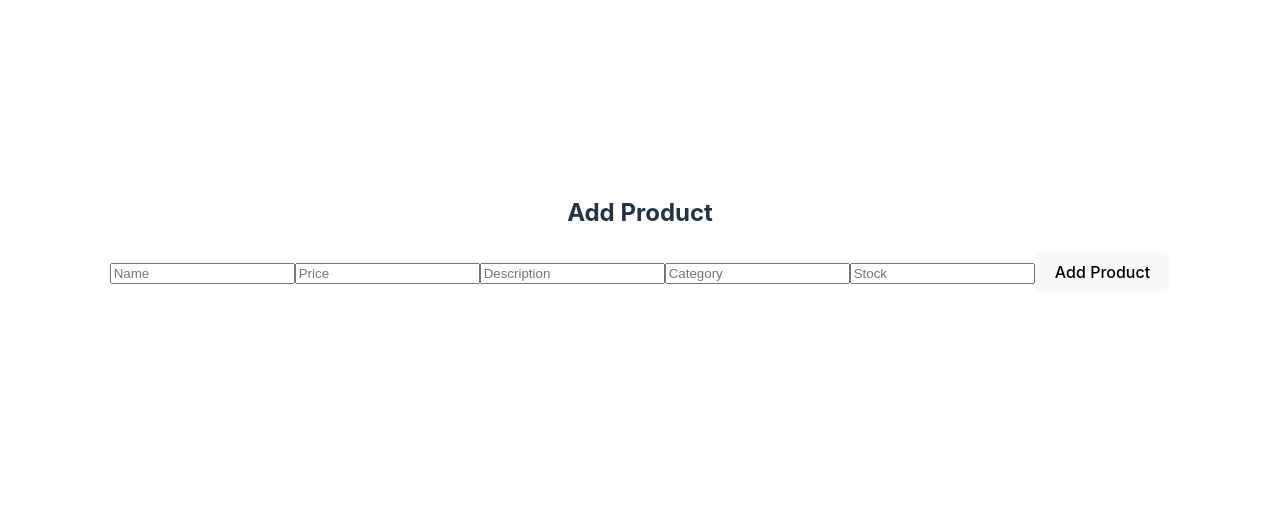
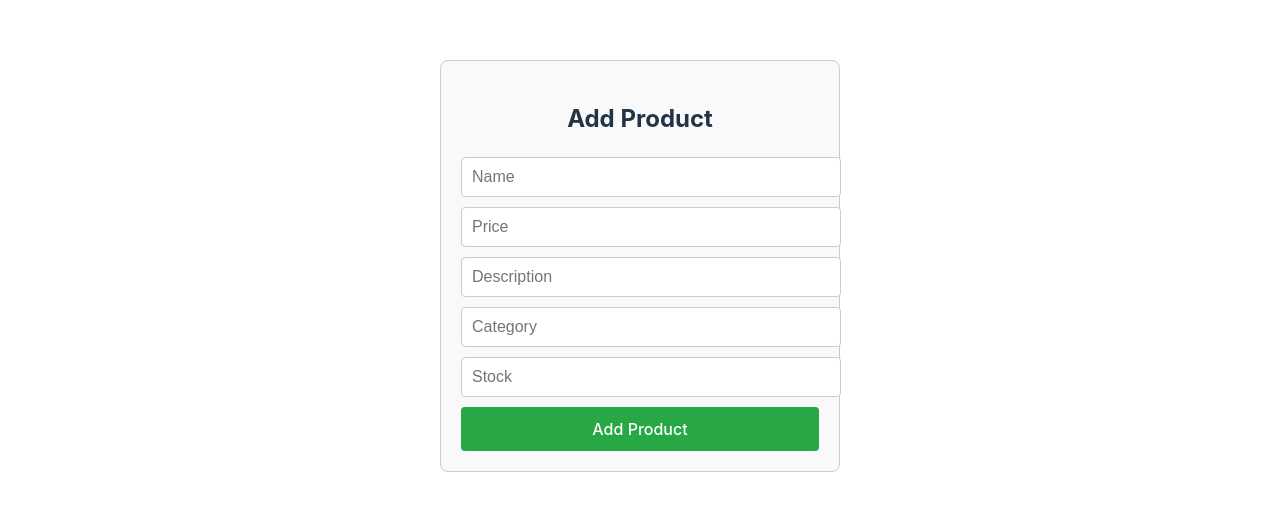
Before and after one commit to Teatoller/fresh-marketplace, a React (Vite) app: page /add-product in a window 1280 px wide. Shown: the part 166-676 px from the top of the page. Built offline with nearby package versions, Linux system fonts and the light colour scheme.

Commit message:
style add product ui

```diff
--- a/src/components/AddProduct.jsx
+++ b/src/components/AddProduct.jsx
@@ -1,6 +1,7 @@
 import React, { useState } from "react";
 import axios from "axios";
 import { useNavigate } from "react-router-dom";
+import "../css/AddProduct.css"; // Import your CSS file for styling
 
 function AddProduct() {
   const [name, setName] = useState("");
@@ -40,40 +41,47 @@ function AddProduct() {
   };
 
   return (
-    <form onSubmit={handleSubmit}>
+    <div className="add-product-container">
+      <form className="add-product-form" onSubmit={handleSubmit}>
         <h2>Add Product</h2>
         <input
           type="text"
+          className="input-field"
           placeholder="Name"
           value={name}
           onChange={(e) => setName(e.target.value)}
         />
         <input
           type="number"
+          className="input-field"
           placeholder="Price"
           value={price}
           onChange={(e) => setPrice(e.target.value)}
         />
         <input
           type="text"
+          className="input-field"
           placeholder="Description"
           value={description}
           onChange={(e) => setDescription(e.target.value)}
         />
         <input
           type="text"
+          className="input-field"
           placeholder="Category"
           value={category}
           onChange={(e) => setCategory(e.target.value)}
         />
         <input
           type="number"
+          className="input-field"
           placeholder="Stock"
           value={stock}
           onChange={(e) => setStock(e.target.value)}
         />
-      <button type="submit">Add Product</button>
+        <button type="submit" className="submit-button">Add Product</button>
       </form>
+    </div>
   );
 }
 
--- /dev/null
+++ b/src/css/AddProduct.css
@@ -0,0 +1,58 @@
+/* AddProduct.css */
+
+.add-product-container {
+    display: flex;
+    justify-content: center;
+    align-items: center;
+    height: 100vh;
+    padding: 0 20px; /* Add padding to create space on left and right */
+    box-sizing: border-box; /* Ensures padding is included in total width */
+  }
+
+  .add-product-form {
+    width: 100%; /* Use 100% width for responsiveness */
+    max-width: 400px; /* Maximum width */
+    padding: 20px;
+    border: 1px solid #ccc;
+    border-radius: 8px;
+    background-color: #f9f9f9;
+    box-sizing: border-box; /* Ensures padding is included in total width */
+  }
+
+  .add-product-form h2 {
+    text-align: center;
+    margin-bottom: 20px;
+  }
+
+  .input-field {
+    width: 100%;
+    margin-bottom: 10px;
+    padding: 10px;
+    font-size: 16px;
+    border: 1px solid #ccc;
+    border-radius: 4px;
+  }
+
+  .submit-button {
+    width: 100%;
+    padding: 12px;
+    font-size: 16px;
+    color: #fff;
+    background-color: #28a745; /* Green background color */
+    border: none;
+    border-radius: 4px;
+    cursor: pointer;
+  }
+
+  .submit-button:hover {
+    background-color: #218838; /* Darker green on hover */
+  }
+
+  /* Media queries for responsiveness */
+
+  @media (max-width: 768px) {
+    .add-product-form {
+      width: 100%; /* Adjust width for smaller screens */
+      max-width: 100%; /* Ensures form does not exceed screen width */
+    }
+  }
```
Lines whose indentation alone changed are shown as unchanged.
